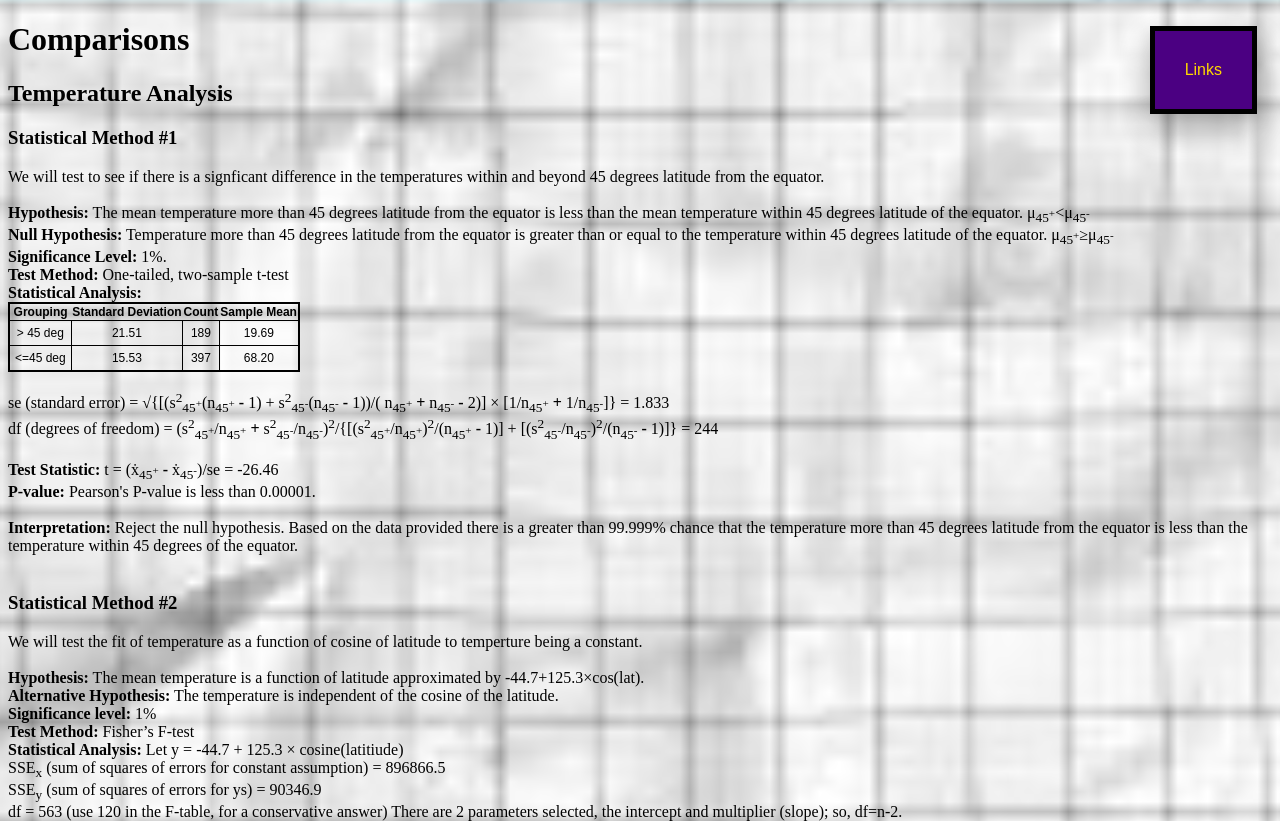
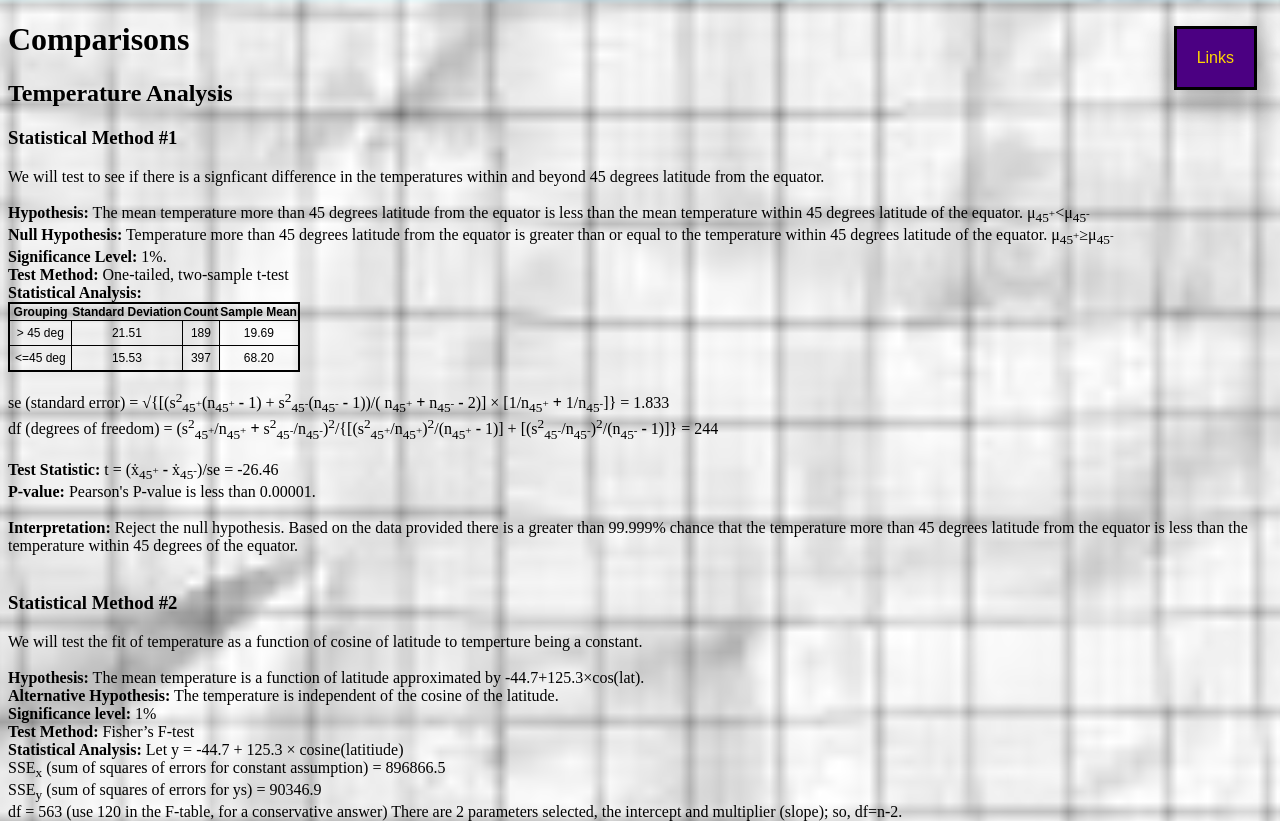
Before and after one commit to RandallStevenson/RandallStevenson.github.io, a plain HTML site: page comp.html in a window 1280 px wide. Shown: the top 821 px of the page. Drawn offline with Linux system fonts and the light colour scheme.

```diff
--- a/comp.html
+++ b/comp.html
@@ -40,10 +40,10 @@
             color: gold;
             float: right;
             position: relative;
-            padding: 30px;
+            padding: 20px;
             font-size: 16px;
             box-shadow: 0px 15px 30px 0px rgba(0,0,0,0.3);
-            border: 5px solid black;
+            border: 3px solid black;
             cursor: pointer;
         }
         .dropdown {
```
